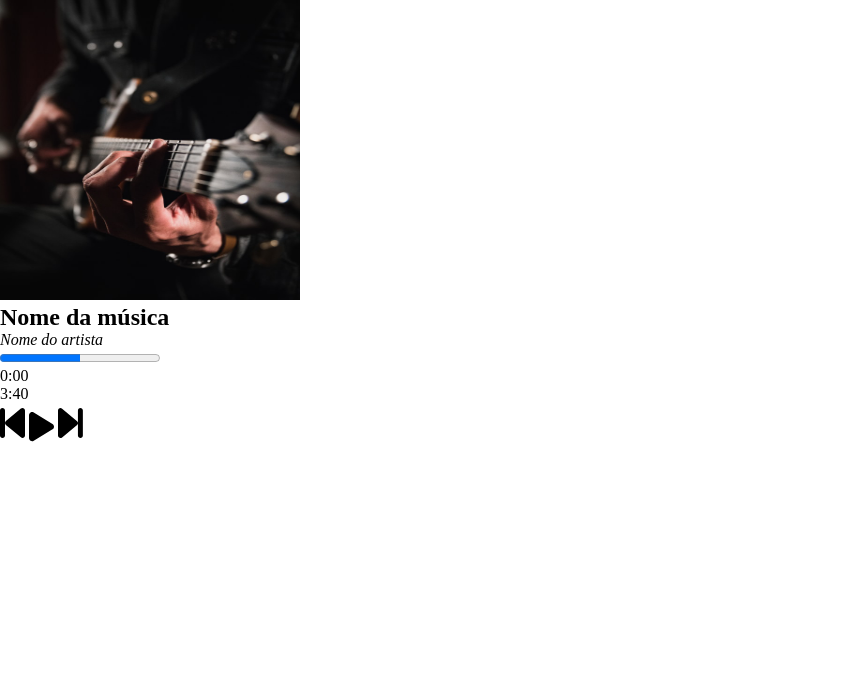
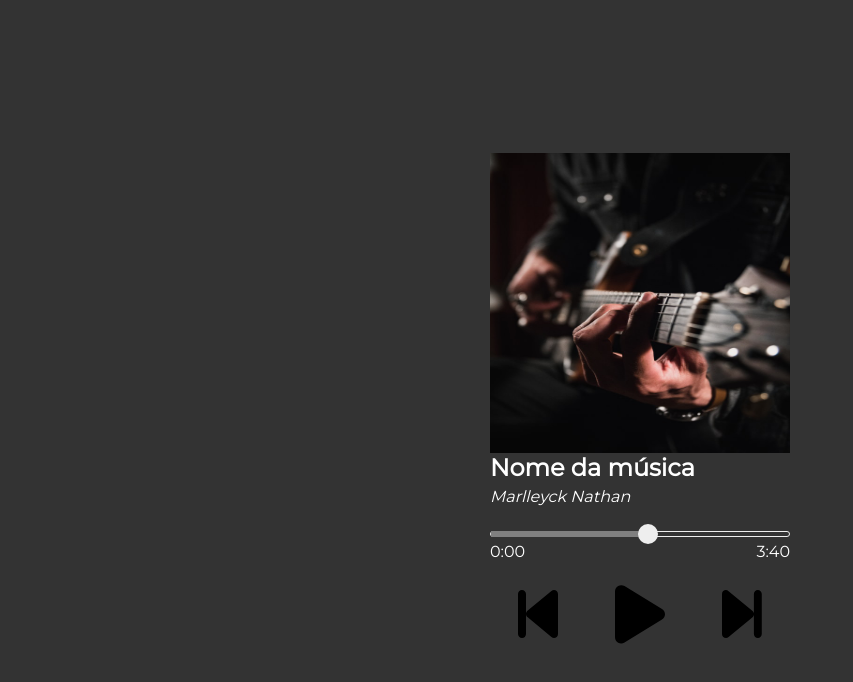
Before and after one commit to marlleyck/PlayerMusic, a plain HTML site: page index.html in a window 1280 px wide. Shown: the whole page, without its empty margins (0-853 px from the left). Drawn offline with Linux system fonts and the light colour scheme.

Commit message:
finish html and css

```diff
--- a/index.html
+++ b/index.html
@@ -5,6 +5,9 @@
     <meta http-equiv="X-UA-Compatible" content="IE=edge">
     <meta name="viewport" content="width=device-width, initial-scale=1.0">
     <script defer src="https://use.fontawesome.com/releases/v5.15.4/js/all.js" integrity="sha384-rOA1PnstxnOBLzCLMcre8ybwbTmemjzdNlILg8O7z1lUkLXozs4DHonlDtnE7fpc" crossorigin="anonymous"></script>
+    <link rel="preconnect" href="https://fonts.googleapis.com">
+    <link rel="preconnect" href="https://fonts.gstatic.com" crossorigin>
+    <link href="https://fonts.googleapis.com/css2?family=Montserrat&display=swap" rel="stylesheet">
     <link rel="stylesheet" href="style.css">
     <title>Player Music</title>
 </head>
@@ -13,12 +16,12 @@
 
     <div class="descricao">
         <h2>Nome da música</h2>
-        <i>Nome do artista</i>
+        <i>Marlleyck Nathan</i>
     </div>
 
     <div class="duracao">
         <div class="barra">
-            <progress value="0.5" max="1"> </progress>
+            <progress value="0" max="1"> </progress>
             <div class="ponto"></div>
         </div>
 
@@ -29,11 +32,13 @@
     </div>
 
     <div class="player">
-        <svg xmlns="http://www.w3.org/2000/svg" viewBox="0 0 320 512" style="width: 25px;"><path d="M31.1 64.03c-17.67 0-31.1 14.33-31.1 32v319.9c0 17.67 14.33 32 32 32C49.67 447.1 64 433.6 64 415.1V96.03C64 78.36 49.67 64.03 31.1 64.03zM267.5 71.41l-192 159.1C67.82 237.8 64 246.9 64 256c0 9.094 3.82 18.18 11.44 24.62l192 159.1c20.63 17.12 52.51 2.75 52.51-24.62v-319.9C319.1 68.66 288.1 54.28 267.5 71.41z"/></svg>
+        <svg xmlns="http://www.w3.org/2000/svg" viewBox="0 0 320 512" class="setas"><path d="M31.1 64.03c-17.67 0-31.1 14.33-31.1 32v319.9c0 17.67 14.33 32 32 32C49.67 447.1 64 433.6 64 415.1V96.03C64 78.36 49.67 64.03 31.1 64.03zM267.5 71.41l-192 159.1C67.82 237.8 64 246.9 64 256c0 9.094 3.82 18.18 11.44 24.62l192 159.1c20.63 17.12 52.51 2.75 52.51-24.62v-319.9C319.1 68.66 288.1 54.28 267.5 71.41z"/></svg>
 
-        <svg xmlns="http://www.w3.org/2000/svg" viewBox="0 0 384 512" style="width: 25px;"><path d="M361 215C375.3 223.8 384 239.3 384 256C384 272.7 375.3 288.2 361 296.1L73.03 472.1C58.21 482 39.66 482.4 24.52 473.9C9.377 465.4 0 449.4 0 432V80C0 62.64 9.377 46.63 24.52 38.13C39.66 29.64 58.21 29.99 73.03 39.04L361 215z"/></svg>
+        <svg xmlns="http://www.w3.org/2000/svg" viewBox="0 0 384 512" class="botao-play"><path d="M361 215C375.3 223.8 384 239.3 384 256C384 272.7 375.3 288.2 361 296.1L73.03 472.1C58.21 482 39.66 482.4 24.52 473.9C9.377 465.4 0 449.4 0 432V80C0 62.64 9.377 46.63 24.52 38.13C39.66 29.64 58.21 29.99 73.03 39.04L361 215z"/></svg>
 
-        <svg xmlns="http://www.w3.org/2000/svg" viewBox="0 0 320 512" style="width: 25px;"><path d="M287.1 447.1c17.67 0 31.1-14.33 31.1-32V96.03c0-17.67-14.33-32-32-32c-17.67 0-31.1 14.33-31.1 31.1v319.9C255.1 433.6 270.3 447.1 287.1 447.1zM52.51 440.6l192-159.1c7.625-6.436 11.43-15.53 11.43-24.62c0-9.094-3.809-18.18-11.43-24.62l-192-159.1C31.88 54.28 0 68.66 0 96.03v319.9C0 443.3 31.88 457.7 52.51 440.6z"/></svg>
+        <svg xmlns="http://www.w3.org/2000/svg" viewBox="0 0 320 512" class="botao-pause"><path d="M272 63.1l-32 0c-26.51 0-48 21.49-48 47.1v288c0 26.51 21.49 48 48 48L272 448c26.51 0 48-21.49 48-48v-288C320 85.49 298.5 63.1 272 63.1zM80 63.1l-32 0c-26.51 0-48 21.49-48 48v288C0 426.5 21.49 448 48 448l32 0c26.51 0 48-21.49 48-48v-288C128 85.49 106.5 63.1 80 63.1z"/></svg>
+
+        <svg xmlns="http://www.w3.org/2000/svg" viewBox="0 0 320 512" class="setas"><path d="M287.1 447.1c17.67 0 31.1-14.33 31.1-32V96.03c0-17.67-14.33-32-32-32c-17.67 0-31.1 14.33-31.1 31.1v319.9C255.1 433.6 270.3 447.1 287.1 447.1zM52.51 440.6l192-159.1c7.625-6.436 11.43-15.53 11.43-24.62c0-9.094-3.809-18.18-11.43-24.62l-192-159.1C31.88 54.28 0 68.66 0 96.03v319.9C0 443.3 31.88 457.7 52.51 440.6z"/></svg>
     </div>
 
     <audio src="music/We Ride! - Reed Mathis.mp3"></audio>
--- a/style.css
+++ b/style.css
@@ -5,10 +5,89 @@
 }
 
 body, html {
+    width: 100vw;
+    height: 100vh;
 
+    display: flex;
+    align-items: center;
+    justify-content: center;
+    flex-direction: column;
+
+    background-color: #333;
+    color: white;
+    font-family: 'Montserrat', sans-serif;
 }
 
 img {
     width: 300px;
     height: 300px;
 }
+
+.descricao {
+    width: 300px;
+
+}
+
+h2 {
+    margin-bottom: 5px;
+}
+
+.duracao {
+    width: 300px;
+    margin-top: 25px;
+}
+
+.barra {
+    width: 300px;
+    height: 6px;
+    border: 1px solid #eee;
+    border-radius: 5px;
+    display: flex;
+    align-items: center;
+    justify-content: flex-start;
+    margin-bottom: 5px;
+}
+
+progress {
+    height: 6px;
+    width: 50%;
+    background-color: #333;
+}
+
+.ponto {
+    width: 20px;
+    height: 20px;
+    background-color: #eee;
+    border-radius: 50%;
+    margin-left: -2px;
+}
+
+.tempo {
+    display: flex;
+    width: 300px;
+    justify-content: space-between;
+
+}
+
+.player {
+    width: 300px;
+    display: flex;
+    align-items: center;
+    justify-content: space-around;
+    margin-top: 20px;
+}
+
+.botao-play, .botao-pause {
+    width: 50px;
+    cursor: pointer;
+}
+
+.setas {
+    width: 40px;
+    cursor: pointer;
+}
+
+.botao-pause {
+    display: none;
+    cursor: pointer;
+}
```
